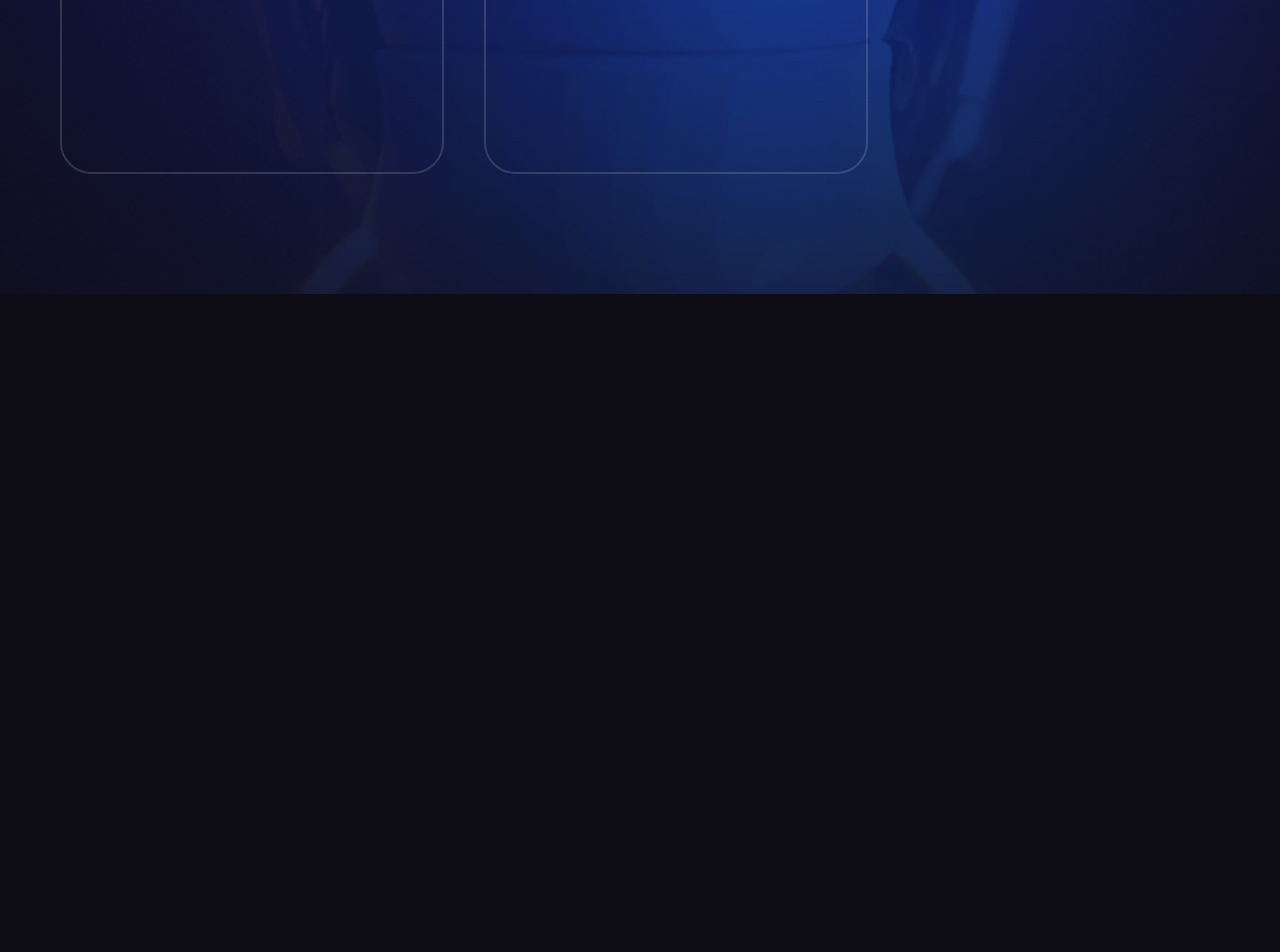
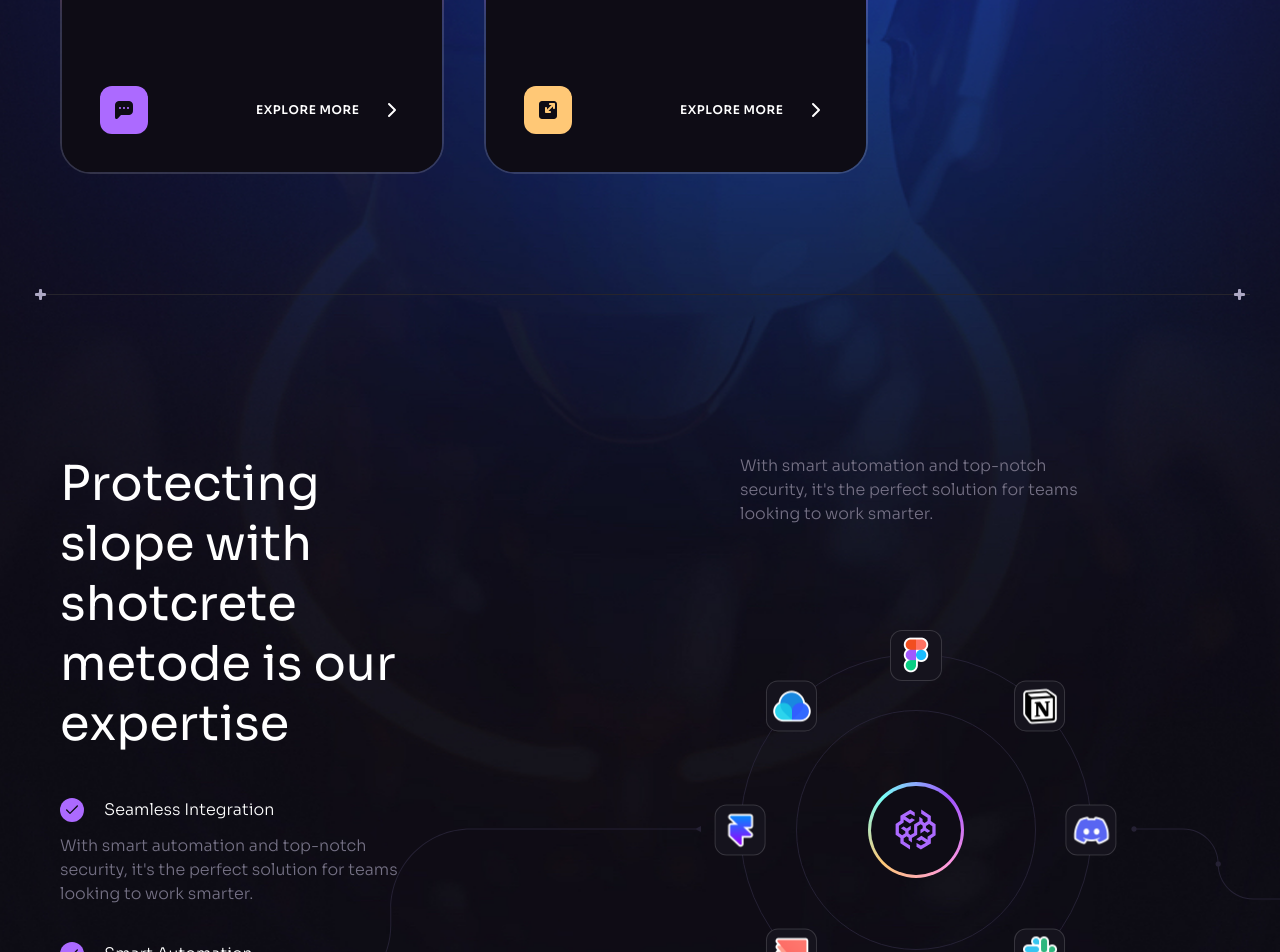
Before and after one commit to danielxbeam/website-new, a React (Vite) app: page / in a window 1280 px wide. Shown: the part 2560-3512 px from the top of the page. Before the commit the page ends 2854 px from the top, so only its background shows below. Built offline with nearby package versions, Linux system fonts and the light colour scheme.

Commit message:
afd.circle

```diff
--- a/src/App.jsx
+++ b/src/App.jsx
@@ -1,6 +1,7 @@
 import ButtonGradient from "./assets/svg/ButtonGradient";
 import Benefits from "./componnents/Benefits";
-import Button from "./componnents/Button";
+
+import Collaboration from "./componnents/Collaboration";
 import Header from "./componnents/Header";
 import Hero from "./componnents/Hero";
 
@@ -11,6 +12,7 @@
         <Header />
         <Hero />
         <Benefits />
+        <Collaboration />
       </div>
       <ButtonGradient />
     </>
--- a/src/assets/index.js
+++ b/src/assets/index.js
@@ -57,7 +57,7 @@
 import notification3 from "./notification/image-3.png";
 import notification4 from "./notification/image-4.png";
 
-import benefitCard1 from "./benefits/card1.svg";
+import benefitCard1 from "./benefits/card-1.svg";
 import benefitCard2 from "./benefits/card-2.svg";
 import benefitCard3 from "./benefits/card-3.svg";
 import benefitCard4 from "./benefits/card-4.svg";
@@ -74,8 +74,6 @@
 import instagram from "./socials/instagram.svg";
 import telegram from "./socials/telegram.svg";
 import twitter from "./socials/twitter.svg";
-
-import card1 from "./benefits/card1.svg";
 
 export {
   brainwave,
@@ -146,5 +144,4 @@
   instagram,
   telegram,
   twitter,
-  card1,
 };
--- a/src/componnents/Benefits.jsx
+++ b/src/componnents/Benefits.jsx
@@ -1,6 +1,10 @@
 import { benefits } from "../constants";
 import Heading from "./Heading";
 import Section from "./Section";
+import Arrow from "../assets/svg/Arrow";
+import { GradientLight } from "./design/Benefits";
+
+import ClipPath from "../assets/svg/ClipPath";
 
 const Benefits = () => {
   return (
@@ -25,8 +29,37 @@
               <div className="relative z-2 flex flex-col min-h-[22rem] p-[2.4rem] pointer-events-none">
                 <h5>{item.title}</h5>
                 <p className="body-2 mb-6 text-n-3">{item.text}</p>
-                <div className="flex items-center mt-auto"></div>
+                <div className="flex items-center mt-auto">
+                  <img
+                    src={item.iconUrl}
+                    width={48}
+                    height={48}
+                    alt={item.title}
+                  />
+                  <p className="ml-auto font code text-xs font-bold text-n-1 uppercase tracking-wider">
+                    Explore More
+                  </p>
+                  <Arrow />
+                </div>
               </div>
+              {item.light && <GradientLight />}
+              <div
+                className="absolute inset-0.5 bg-n-8"
+                style={{ clipPath: "url(#benefits)" }}
+              >
+                <div className="absolute inset-0 opacity-0 transition-opacity hover:opacity-10">
+                  {item.imageUrl && (
+                    <img
+                      src={item.imageUrl}
+                      width={380}
+                      height={362}
+                      alt={item.title}
+                      className="w-full h-full object-cover"
+                    />
+                  )}
+                </div>
+              </div>
+              <ClipPath />
             </div>
           ))}
         </div>
--- /dev/null
+++ b/src/componnents/Collaboration.jsx
@@ -0,0 +1,86 @@
+import { collabApps, collabContent, collabText } from "../constants";
+import Section from "./Section";
+import { brainwaveSymbol, check } from "../assets";
+import Button from "./Button";
+import { LeftCurve, RightCurve } from "./design/Collaboration";
+
+const Collaboration = () => {
+  return (
+    <Section crosses>
+      <div className="container lg:flex">
+        <div className="max-w-[25rem]">
+          <h2 className="h2 mb-4 md:mb-8">
+            Protecting slope with shotcrete metode is our expertise
+          </h2>
+
+          <ul className="max-w-[22rem] mb-10 md:mb-14">
+            {collabContent.map((item) => (
+              <li className="mb-3 py-3" key={item.id}>
+                <div className="flex items-center">
+                  <img src={check} width={24} height={24} alt="check"></img>
+                  <h6 className="body-2 ml-5"> {item.title}</h6>
+                </div>
+                {item.text && (
+                  <p className="body-2 mt-3 text-n-4">{item.text}</p>
+                )}
+              </li>
+            ))}
+          </ul>
+          <Button> Try </Button>
+        </div>
+
+        <div className="lg:ml-auto xl:w-[38rem] mt:-4">
+          <p className="body-2 mb-8 text-n-4 md:mb-16 lg:mb-32 lg:w-[22rem] lg:mx-auto">
+            {collabText}
+          </p>
+
+          <div className="relative left-1/2 flex w-[22rem] aspect-square border border-n-6 rounded-full -translate-x-1/2 scale:75 md:scale-100">
+            <div className="flex w-60 aspect-square m-auto border border-n-6 rounded-full">
+              <div className="w-[6rem] aspect-square m-auto p-[0.2rem] bg-conic-gradient rounded-full">
+                <div className="flex items-center justify-center w-full h-full bg-n-8 rounded-full">
+                  <img
+                    src={brainwaveSymbol}
+                    width={48}
+                    height={48}
+                    alt="brainwave"
+                  ></img>
+                </div>
+              </div>
+            </div>
+
+            <ul>
+              {collabApps.map((app, index) => (
+                <li
+                  key={app.id}
+                  className={`absolute top-0 left-1/2 h-1/2 -ml-[1.6rem] origin-bottom rotate-${
+                    index * 45
+                  }`}
+                >
+                  <div
+                    className={`relative -top-[1.6rem] flex w-[3.2rem] h-[3.2rem] bg-n-7 border border-n-1/15 rounded-xl
+                      -rotate-${index * 45}`}
+                  >
+                    <img
+                      className="m-auto"
+                      width={app.width}
+                      height={app.height}
+                      alt={app.title}
+                      src={app.icon}
+                      src={app.icon}
+                    ></img>
+                  </div>
+                </li>
+              ))}
+            </ul>
+
+            <LeftCurve />
+
+            <RightCurve />
+          </div>
+        </div>
+      </div>
+    </Section>
+  );
+};
+
+export default Collaboration;
--- a/src/constants/index.js
+++ b/src/constants/index.js
@@ -33,7 +33,6 @@
   sliders04,
   telegram,
   twitter,
-  card1,
   yourlogo,
 } from "../assets";
 
@@ -247,7 +246,7 @@
     id: "0",
     title: "Ask anything",
     text: "Lets users quickly find answers to their questions without having to search through multiple sources.",
-    backgroundUrl: "./src/assets/benefits/card1.svg",
+    backgroundUrl: "./src/assets/benefits/card-1.svg",
     iconUrl: benefitIcon1,
     imageUrl: benefitImage2,
   },
```
Also changed, not shown: src/assets/benefits/card-1.svg (renamed from src/assets/card1.svg), src/assets/benefits/card1.svg (deleted).
